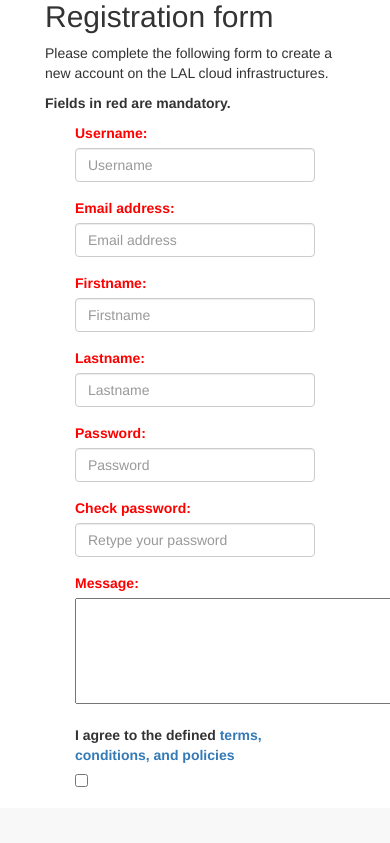
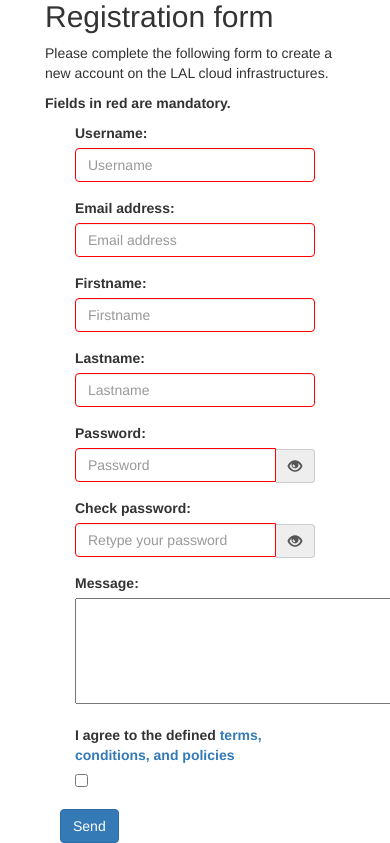
Before and after one commit to marchal-duval/openstack-register, a Django app: page /register in a window 390 px wide; the page is wider, and only the part inside the window is pictured. Shown: the part 380-1223 px from the top of that part. Before the commit the page ends 1167 px from the top of that part, so only its background shows below. Run offline with Django 3.2, Linux system fonts and the light colour scheme; some libraries are stand-ins or nearby versions.

Commit message:
update registration form on register page & resize login page

```diff
--- a/openstack_register/openstack_register/templates/base.html
+++ b/openstack_register/openstack_register/templates/base.html
@@ -57,9 +57,9 @@
                  </div>
              </div>
         </nav>
-        </br>
-        </br>
-        </br>
+        <br>
+        <br>
+        <br>
         <div class="container-fluid">
             {% block head %}{% endblock %}
             <div class="col-sm-12">
--- a/openstack_register/openstack_register/templates/login.html
+++ b/openstack_register/openstack_register/templates/login.html
@@ -7,6 +7,7 @@
 {% block content %}
 <form class="form-signin" role="form" method="POST">
     {% csrf_token %}
+    <div class="col-sm-5">
         <label for="username" class="sr-only">Username</label>
         <input type="text" id="username" class="form-control" placeholder="Username" required autofocus name="username">
 
@@ -15,5 +16,6 @@
 
         <br/>
         <button class="btn btn-lg btn-primary btn-block" type="submit">Sign on</button>
+    </div>
 </form>
 {% endblock %}
--- a/openstack_register/openstack_register/templates/register_get_html.html
+++ b/openstack_register/openstack_register/templates/register_get_html.html
@@ -3,9 +3,94 @@
 {% block title %}OpenStack - Register{% endblock %}
 
 {% block javascript %}
-$(function () {
+$(document).ready( function() {
+    check_empty_fields()
+});
 
+$( function() {
+    hide_see_password();
 });
+
+
+function hide_see_password() {
+    $('#passwordIcon').click( function() {
+        if ( $("#passwordInput").attr('type') == 'password') {
+            $("#passwordInput").attr('type', 'text');
+            $('#passwordIcon').attr('title', 'Hide Password');
+            $('#passwordIcon').attr('class', 'btn btn-primary input-group-addon glyphicon glyphicon-eye-close');
+        }
+        else {
+            $("#passwordInput").attr('type', 'password');
+            $('#passwordIcon').attr('title', 'See Password');
+            $('#passwordIcon').attr('class', 'btn btn-primary input-group-addon glyphicon glyphicon-eye-open');
+        }
+    });
+
+    $('#checkPasswordIcon').click( function() {
+        if ( $("#checkPasswordInput").attr('type') == 'password') {
+            $("#checkPasswordInput").attr('type', 'text');
+            $('#checkPasswordIcon').attr('title', 'Hide Password');
+            $('#checkPasswordIcon').attr('class', 'btn btn-primary input-group-addon glyphicon glyphicon-eye-close');
+        }
+        else {
+            $("#checkPasswordInput").attr('type', 'password');
+            $('#checkPasswordIcon').attr('title', 'See Password');
+            $('#checkPasswordIcon').attr('class', 'btn btn-primary input-group-addon glyphicon glyphicon-eye-open');
+        }
+    });
+}
+
+function check_empty_fields() {
+    $(document).on("keyup click ready", function() {
+        if ($("#usernameInput").val() != '') {
+            $("#usernameInput").attr('style', 'border-color:black;')
+        }
+        else {
+            $("#usernameInput").attr('style', 'border-color:red;')
+        }
+
+        if ($("#emailInput").val() != '') {
+            $("#emailInput").attr('style', 'border-color:black;')
+        }
+        else {
+            $("#emailInput").attr('style', 'border-color:red;')
+        }
+
+        if ($("#firstnameInput").val() != '') {
+            $("#firstnameInput").attr('style', 'border-color:black;')
+        }
+        else {
+            $("#firstnameInput").attr('style', 'border-color:red;')
+        }
+
+        if ($("#lastnameInput").val() != '') {
+            $("#lastnameInput").attr('style', 'border-color:black;')
+        }
+        else {
+            $("#lastnameInput").attr('style', 'border-color:red;')
+        }
+
+        if ($("#passwordInput").val() != '') {
+            $("#passwordInput").attr('style', 'border-color:black;')
+        }
+        else {
+            $("#passwordInput").attr('style', 'border-color:red;')
+        }
+
+        if ($("#checkPasswordInput").val() != '') {
+            $("#checkPasswordInput").attr('style', 'border-color:black;')
+        }
+        else {
+            $("#checkPasswordInput").attr('style', 'border-color:red;')
+        }
+    });
+}
+
+function isValidEmailAddress(emailAddress) {
+    var pattern = /^([a-z\d!#$%&'*+\-\/=?^_`{|}~\u00A0-\uD7FF\uF900-\uFDCF\uFDF0-\uFFEF]+(\.[a-z\d!#$%&'*+\-\/=?^_`{|}~\u00A0-\uD7FF\uF900-\uFDCF\uFDF0-\uFFEF]+)*|"((([ \t]*\r\n)?[ \t]+)?([\x01-\x08\x0b\x0c\x0e-\x1f\x7f\x21\x23-\x5b\x5d-\x7e\u00A0-\uD7FF\uF900-\uFDCF\uFDF0-\uFFEF]|\\[\x01-\x09\x0b\x0c\x0d-\x7f\u00A0-\uD7FF\uF900-\uFDCF\uFDF0-\uFFEF]))*(([ \t]*\r\n)?[ \t]+)?")@(([a-z\d\u00A0-\uD7FF\uF900-\uFDCF\uFDF0-\uFFEF]|[a-z\d\u00A0-\uD7FF\uF900-\uFDCF\uFDF0-\uFFEF][a-z\d\-._~\u00A0-\uD7FF\uF900-\uFDCF\uFDF0-\uFFEF]*[a-z\d\u00A0-\uD7FF\uF900-\uFDCF\uFDF0-\uFFEF])\.)+([a-z\u00A0-\uD7FF\uF900-\uFDCF\uFDF0-\uFFEF]|[a-z\u00A0-\uD7FF\uF900-\uFDCF\uFDF0-\uFFEF][a-z\d\-._~\u00A0-\uD7FF\uF900-\uFDCF\uFDF0-\uFFEF]*[a-z\u00A0-\uD7FF\uF900-\uFDCF\uFDF0-\uFFEF])\.?$/i;
+    return pattern.test(emailAddress);
+};
+
 {% endblock %}
 
 {% block content %}
@@ -19,6 +104,80 @@
     <p>
       <strong>Fields in red are mandatory.</strong>
     </p>
+
+    <form id="form" action="login" enctype="application/x-www-form-urlencoded" method="POST">
+        <div class="form-group col-sm-10">
+            <label id="usernameLabel" class="control-label col-sm-2">Username: </label>
+            <div id="username" class="col-sm-3">
+                <input style="border-color:red;" id="usernameInput" type="text" value="" class="form-control" placeholder="Username" aria-describedby="basic-addon1">
+            </div>
+            <div class="col-sm-5"></div>
+        </div>
+        <div class="form-group col-sm-10">
+            <label id="emailLabel" class="control-label col-sm-2">Email address: </label>
+            <div id="email" class="col-sm-3">
+                <input style="border-color:red;" id="emailInput" type="text" value="" class="form-control" placeholder="Email address" aria-describedby="basic-addon1">
+            </div>
+            <div class="col-sm-5"></div>
+        </div>
+        <div class="form-group col-sm-10">
+            <label id="firstnameLabel" class="control-label col-sm-2">Firstname: </label>
+            <div id="firstname" class="col-sm-3">
+                <input style="border-color:red;" id="firstnameInput" type="text" value="" class="form-control" placeholder="Firstname" aria-describedby="basic-addon1">
+            </div>
+            <div class="col-sm-5"></div>
+        </div>
+        <div class="form-group col-sm-10">
+            <label id="lastnameLabel" class="control-label col-sm-2">Lastname: </label>
+            <div id="lastname" class="col-sm-3">
+                <input style="border-color:red;" id="lastnameInput" type="text" value="" class="form-control" placeholder="Lastname" aria-describedby="basic-addon1">
+            </div>
+            <div class="col-sm-5"></div>
+        </div>
+        <div class="form-group col-sm-10">
+            <label id="passwordLabel" class="control-label col-sm-2">Password: </label>
+            <div id="password" class="col-sm-3">
+                <div class="input-group">
+                    <input style="border-color:red;" id="passwordInput" type="password" value="" class="form-control" placeholder="Password" aria-describedby="basic-addon1">
+                    <span id="passwordIcon" title="See password" class="btn btn-primary input-group-addon glyphicon glyphicon-eye-open"></span>
+                </div>
+            </div>
+            <div class="col-sm-5"></div>
+        </div>
+        <div class="form-group col-sm-10">
+            <label id="checkPasswordLabel" class="control-label col-sm-2">Check password: </label>
+            <div id="checkPassword" class="col-sm-3">
+                <div class="input-group">
+                    <input style="border-color:red;" id="checkPasswordInput" type="password" value="" class="form-control" placeholder="Retype your password" aria-describedby="basic-addon1">
+                    <span id="checkPasswordIcon" title="See password" class="btn btn-primary input-group-addon glyphicon glyphicon-eye-open"></span>
+                </div>
+            </div>
+            <div class="col-sm-5"></div>
+        </div>
+        <div class="form-group col-sm-10">
+            <label id="messageLabel" class="control-label col-sm-2">Message: </label>
+            <div id="message" class="col-sm-3">
+                <textarea cols="40" rows="5"></textarea>
+            </div>
+            <div class="col-sm-5"></div>
+        </div>
+        <div class="form-group col-sm-10">
+            <label id="agreementLabel" class="control-label col-sm-5">I agree to the defined <a href="/policies" target="_blank">terms, conditions, and policies</a></label>
+            <div id="agreement" class="col-sm-1">
+                <input type="checkbox" name="agreement">
+            </div>
+            <div class="col-sm-5"></div>
+        </div>
+        <div class="col-sm-10">
+            <p id="errorText" align="center" style="color:red"></p>
+            <div class="col-sm-5"></div>
+        </div>
+        <div class="col-sm-10">
+            <input class="btn btn-primary" value="Send" type="submit">
+        </div>
+    </form>
+</div>
+{% endblock %}
 
     <!--<form id="form_with_tooltips"-->
           <!--action="users/"-->
@@ -121,63 +280,3 @@
         <!--</tbody>-->
       <!--</table>-->
     <!--</form>-->
-    <form id="form" action="users/" enctype="application/x-www-form-urlencoded" method="POST">
-        <div class="form-group col-sm-10">
-            <label id="usernameLabel" class="control-label col-sm-2" style="color:red">Username: </label>
-            <div id="username" class="col-sm-3">
-                <input id="usernameInput" type="text" value="" class="form-control" placeholder="Username" aria-describedby="basic-addon1">
-            </div>
-            <div class="col-sm-5"></div>
-        </div>
-        <div class="form-group col-sm-10">
-            <label id="emailLabel" class="control-label col-sm-2" style="color:red">Email address: </label>
-            <div id="email" class="col-sm-3">
-                <input id="emailInput" type="text" value="" class="form-control" placeholder="Email address" aria-describedby="basic-addon1">
-            </div>
-            <div class="col-sm-5"></div>
-        </div>
-        <div class="form-group col-sm-10">
-            <label id="firstnameLabel" class="control-label col-sm-2" style="color:red">Firstname: </label>
-            <div id="firstname" class="col-sm-3">
-                <input id="firstnameInput" type="text" value="" class="form-control" placeholder="Firstname" aria-describedby="basic-addon1">
-            </div>
-            <div class="col-sm-5"></div>
-        </div>
-        <div class="form-group col-sm-10">
-            <label id="lastnameLabel" class="control-label col-sm-2" style="color:red">Lastname: </label>
-            <div id="lastname" class="col-sm-3">
-                <input id="lastnameInput" type="text" value="" class="form-control" placeholder="Lastname" aria-describedby="basic-addon1">
-            </div>
-            <div class="col-sm-5"></div>
-        </div>
-        <div class="form-group col-sm-10">
-            <label id="passwordLabel" class="control-label col-sm-2" style="color:red">Password: </label>
-            <div id="password" class="col-sm-3">
-                <input id="passwordInput" type="password" value="" class="form-control" placeholder="Password" aria-describedby="basic-addon1">
-            </div>
-            <div class="col-sm-5"></div>
-        </div>
-        <div class="form-group col-sm-10">
-            <label id="checkPasswordLabel" class="control-label col-sm-2" style="color:red">Check password: </label>
-            <div id="checkPassword" class="col-sm-3">
-                <input id="checkPasswordInput" type="password" value="" class="form-control" placeholder="Retype your password" aria-describedby="basic-addon1">
-            </div>
-            <div class="col-sm-5"></div>
-        </div>
-        <div class="form-group col-sm-10">
-            <label id="messageLabel" class="control-label col-sm-2" style="color:red">Message: </label>
-            <div id="message" class="col-sm-3">
-                <textarea cols="40" rows="5"></textarea>
-            </div>
-            <div class="col-sm-5"></div>
-        </div>
-        <div class="form-group col-sm-10">
-            <label id="agreementLabel" class="control-label col-sm-5">I agree to the defined <a href="/policies" target="_blank">terms, conditions, and policies</a></label>
-            <div id="agreement" class="col-sm-1">
-                <input type="checkbox" name="agreement">
-            </div>
-            <div class="col-sm-5"></div>
-        </div>
-    </form>
-</div>
-{% endblock %}
```
Lines whose indentation alone changed are shown as unchanged.
